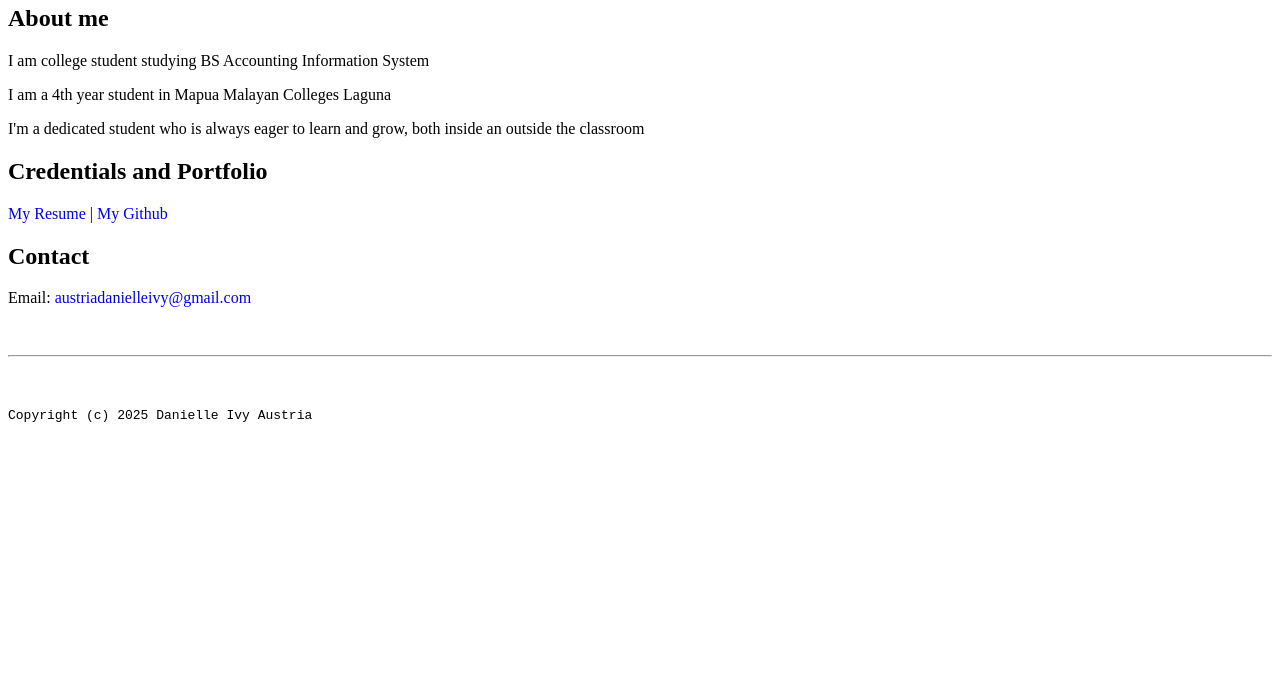
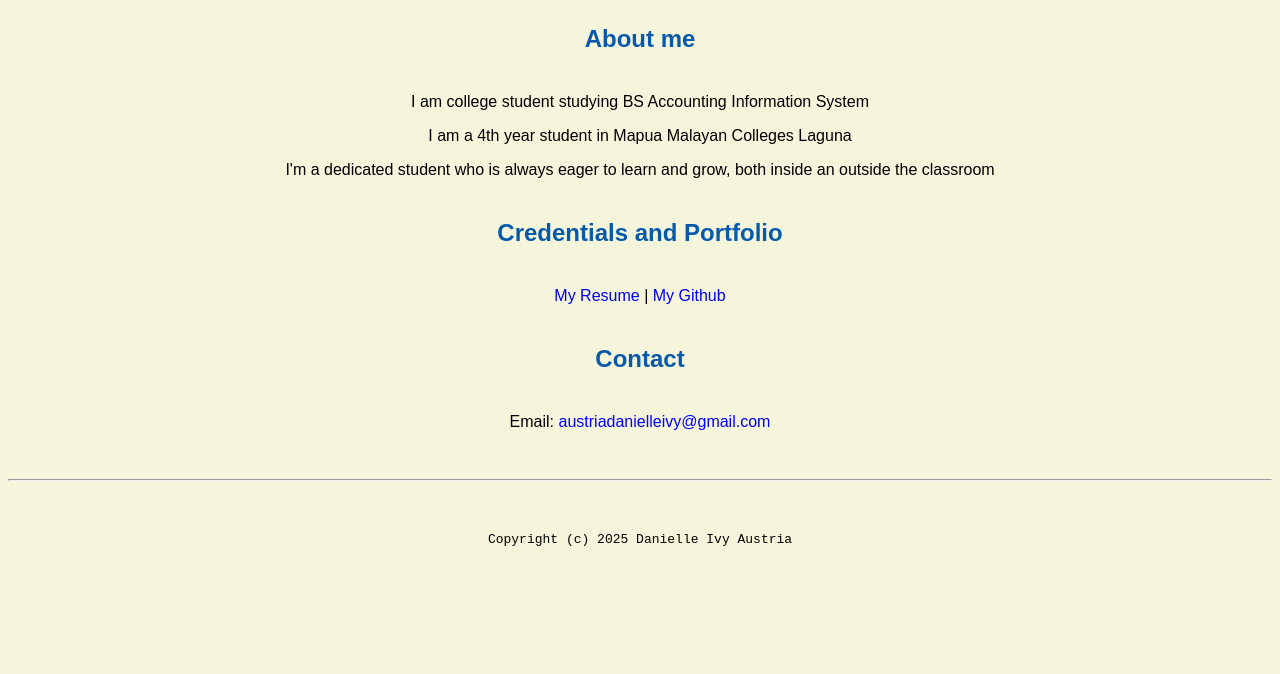
Before and after one commit to austriadanielleivy-eng/diraustria.github.io, a plain HTML site: page index.html in a window 1280 px wide. Shown: the part 126-800 px from the top of the page. Drawn offline with Linux system fonts and the light colour scheme; files that its build step writes are made by us from their sources.

Commit message:
master.css

```diff
--- a/master.css
+++ b/master.css
@@ -3,20 +3,20 @@
 /* Text inside these asterisks and slashes are comments for human */
 
   a {
-    /* set the text color to blue here */
+    color: blue;/* set the text color to blue here */
     text-decoration: none; /* This means we do not want hyperlinks to be underlined */
   }
 
   a:hover {
-    /* set the text color to red here */
+    color: red;/* set the text color to red here */
     text-decoration: none; /* This means we do not want hyperlinks to be underlined */
   }
 
   body {
-    /* set the background color here */
-    /* set the text color to black here */
-    /* set the font here */
-    /* set the text alignment here */
+    background-color: beige; /* set the background color here */
+    color: black;/* set the text color to black here */
+    font-family: Arial, Helvetica, sans-serif; /* set the font here */
+    text-align: center; /* set the text alignment here */
    }
 
   footer {
@@ -30,8 +30,10 @@
    }
 
   h2 {
-    /* set the text color of to #075AAB here */
+    color: #075AAB; /* set the text color of to #075AAB here */
     /* set both the bottom margin and top margin to 2.5rem here */
+    margin-top: 2.5rem;
+    margin-bottom: 2.5rem;
    }
 
   h3 {
```
